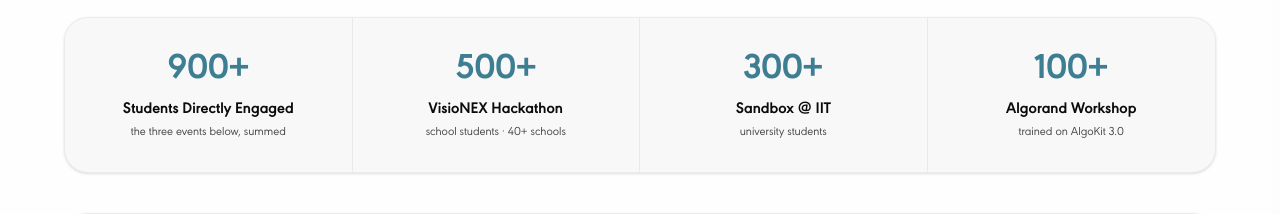
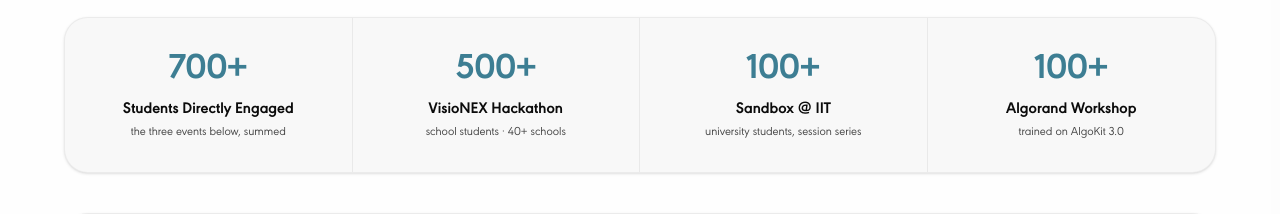
Before and after one commit to SoterCare/web-dev-v2, a Next.js app: page /community in a window 1280 px wide. Shown: the part 3460-3674 px from the top of the page. Built offline with nearby package versions, Linux system fonts and the light colour scheme.

Commit message:
Correct stats to 700+ total, Sandbox 100+ (series)

```diff
--- a/src/app/community/page.tsx
+++ b/src/app/community/page.tsx
@@ -370,9 +370,9 @@
               <div className="bg-bg-card rounded-3xl shadow-sm border border-black/5 overflow-hidden mb-10">
                 <div className="grid grid-cols-2 md:grid-cols-4 divide-x divide-y md:divide-y-0 divide-black/[0.06]">
                   {[
-                    { value: '900+', label: 'Students Directly Engaged', sub: 'the three events below, summed' },
+                    { value: '700+', label: 'Students Directly Engaged', sub: 'the three events below, summed' },
                     { value: '500+', label: 'VisioNEX Hackathon', sub: 'school students · 40+ schools' },
-                    { value: '300+', label: 'Sandbox @ IIT', sub: 'university students' },
+                    { value: '100+', label: 'Sandbox @ IIT', sub: 'university students, session series' },
                     { value: '100+', label: 'Algorand Workshop', sub: 'trained on AlgoKit 3.0' },
                   ].map((stat) => (
                     <div key={stat.label} className="p-6 md:p-8 text-center">
```
